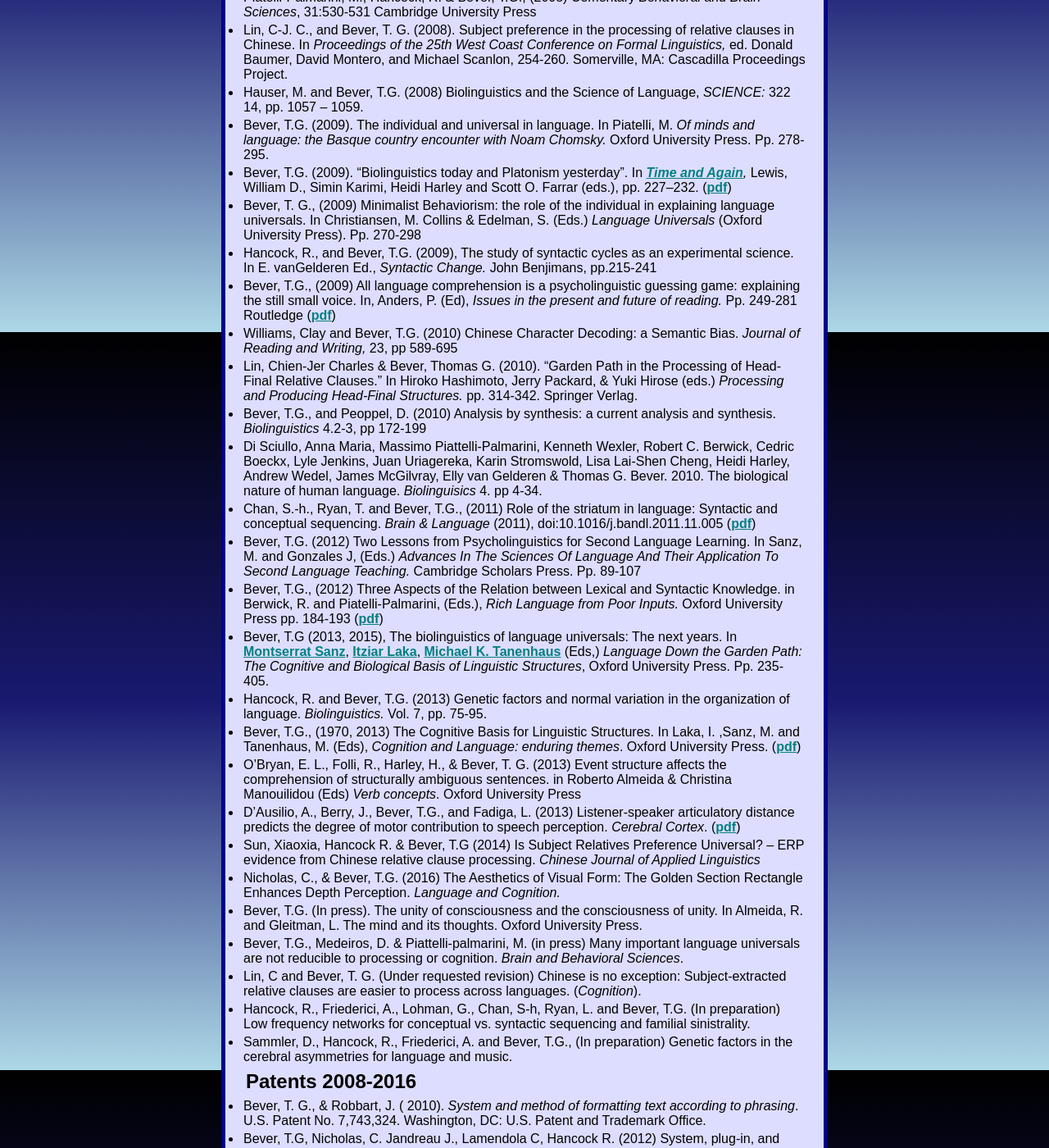
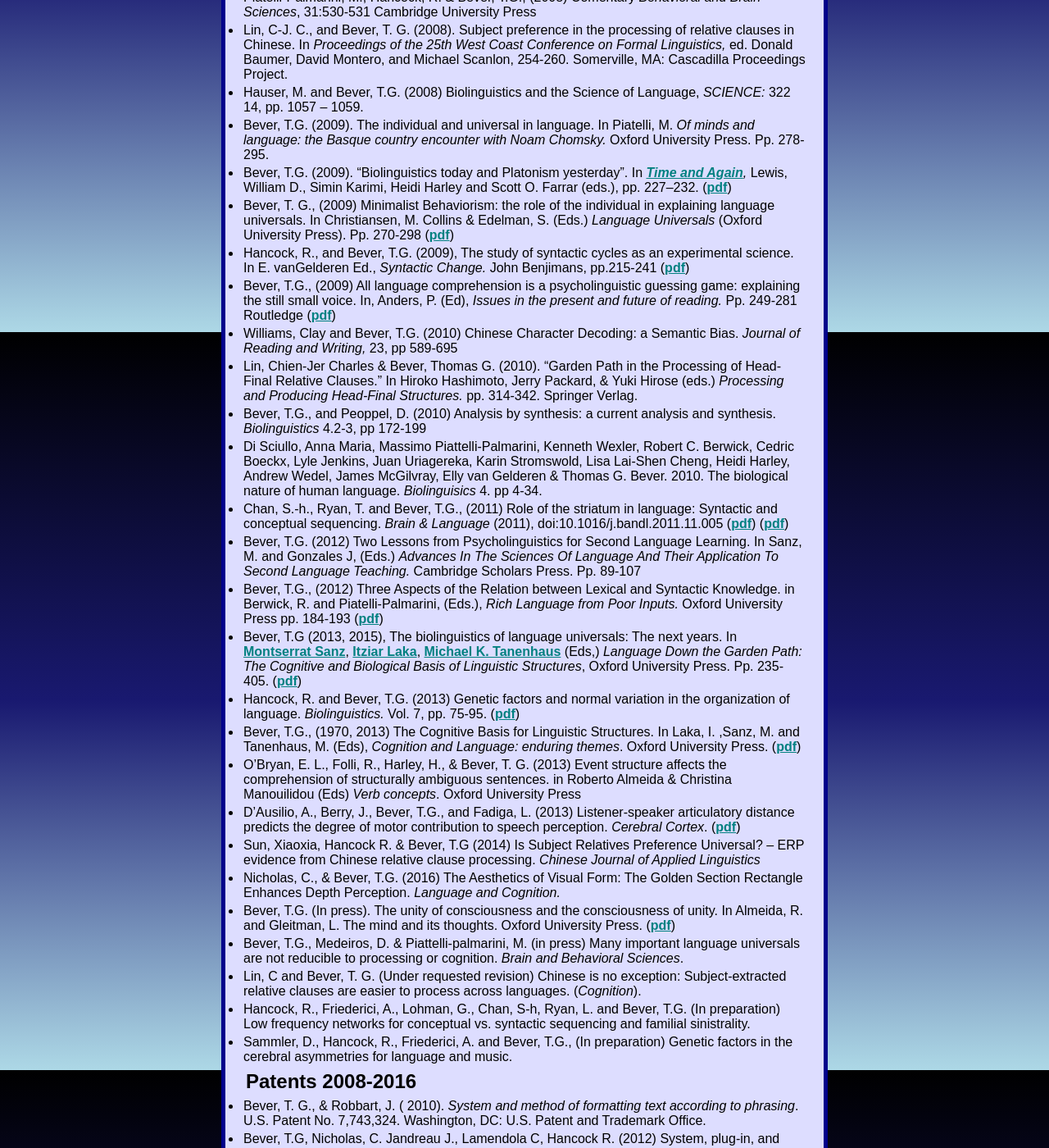
Before and after one commit to coglanglab/coglanglab.github.io, a Jekyll site: the page built from papers.md, in a window 1280 px wide and 1400 px high, scrolled down 1395 px. Shown: the whole window at 82% size. Built offline with Jekyll 4.4.1, drawn with Linux system fonts in a browser that asks for light colours; our own code applies the rules of GitHub Pages for plain Markdown files; some of the changed text lies outside the part shown.

Commit message:
even more articles

```diff
--- a/papers.md
+++ b/papers.md
@@ -87,13 +87,8 @@ Teaching Experience
     Piatelli, M. *Of minds and language: the Basque country encounter
     with Noam Chomsky.* Oxford University Press. Pp. 278-295.
 -   Bever, T.G. (2009). "Biolinguistics today and Platonism yesterday".  In *[Time and Again](http://www.benjamins.nl/cgi-bin/t_bookview.cgi?bookid=LA%20135),* Lewis, William D., Simin Karimi, Heidi Harley and Scott O. Farrar (eds.), pp. 227–232. ([pdf](articles/bever_2009_TerryFestschrift.pdf))
--   Bever, T. G., (2009) Minimalist Behaviorism: the role of the
-    individual in explaining language universals. In Christiansen, M.
-    Collins & Edelman, S. (Eds.) *Language Universals* (Oxford
-    University Press). Pp. 270-298
--   Hancock, R., and Bever, T.G. (2009), The study of syntactic cycles
-    as an experimental science. In E. vanGelderen Ed., *Syntactic
-    Change.* John Benjimans, pp.215-241
+-   Bever, T. G., (2009) Minimalist Behaviorism: the role of the individual in explaining language universals. In Christiansen, M.  Collins & Edelman, S. (Eds.) *Language Universals* (Oxford University Press). Pp. 270-298 ([pdf](articles/Cornell_UniversalsfinalRS.pdf))
+-   Hancock, R., and Bever, T.G. (2009), The study of syntactic cycles as an experimental science. In E. vanGelderen Ed., *Syntactic Change.* John Benjimans, pp.215-241 ([pdf](articles/Hancock&BeverCYCLES.pdf))
 -   Bever, T.G., (2009) All language comprehension is a psycholinguistic guessing game: explaining the still small voice. In, Anders, P.  (Ed), *Issues in the present and future of reading.* Pp. 249-281 Routledge ([pdf](articles/BEVERGoodmanpaperRs.pdf))
 -   Williams, Clay and Bever, T.G. (2010) Chinese Character Decoding: a
     Semantic Bias. *Journal of Reading and Writing,* 23, pp 589-695
@@ -108,25 +103,14 @@ Teaching Experience
     Karin Stromswold, Lisa Lai-Shen Cheng, Heidi Harley, Andrew Wedel,
     James McGilvray, Elly van Gelderen & Thomas G. Bever. 2010. The
     biological nature of human language. *Biolinguisics* 4. pp 4-34.
--   Chan, S.-h., Ryan, T. and Bever, T.G., (2011) Role of the striatum in language: Syntactic and conceptual sequencing. *Brain & Language* (2011), doi:10.1016/j.bandl.2011.11.005 ([pdf](articles/Chan?.Bever.pdf))
+-   Chan, S.-h., Ryan, T. and Bever, T.G., (2011) Role of the striatum in language: Syntactic and conceptual sequencing. *Brain & Language* (2011), doi:10.1016/j.bandl.2011.11.005 ([pdf](articles/Chan?.Bever.pdf)) ([pdf](articles/ChanEtAl2013.pdf))
 -   Bever, T.G. (2012) Two Lessons from Psycholinguistics for Second
     Language Learning. In Sanz, M. and Gonzales J, (Eds.) *Advances In
     The Sciences Of Language And Their Application To Second Language
     Teaching.* Cambridge Scholars Press. Pp. 89-107
 -   Bever, T.G., (2012) Three Aspects of the Relation between Lexical and Syntactic Knowledge. in Berwick, R. and Piatelli-Palmarini, (Eds.), *Rich Language from Poor Inputs.* Oxford University Press pp. 184-193 ([pdf](articles/Bever_for_Carol_volume.pdf))
--   Bever, T.G (2013, 2015), The biolinguistics of language universals:
-    The next years. In [Montserrat
-    Sanz](http://www.amazon.com/s/ref=dp_byline_sr_book_1?ie=UTF8&field-author=Montserrat+Sanz&search-alias=books&text=Montserrat+Sanz&sort=relevancerank),
-    [Itziar
-    Laka](http://www.amazon.com/s/ref=dp_byline_sr_book_2?ie=UTF8&field-author=Itziar+Laka&search-alias=books&text=Itziar+Laka&sort=relevancerank),
-    [Michael K.
-    Tanenhaus](http://www.amazon.com/Michael-K.-Tanenhaus/e/B00J5YVECK/ref=dp_byline_cont_book_3)
-    (Eds,) *Language Down the Garden Path: The Cognitive and Biological
-    Basis of Linguistic Structures*, Oxford University Press. Pp.
-    235-405.
--   Hancock, R. and Bever, T.G. (2013) Genetic factors and normal
-    variation in the organization of language. *Biolinguistics.* Vol. 7,
-    pp. 75-95.
+-   Bever, T.G (2013, 2015), The biolinguistics of language universals: The next years. In [Montserrat Sanz](http://www.amazon.com/s/ref=dp_byline_sr_book_1?ie=UTF8&field-author=Montserrat+Sanz&search-alias=books&text=Montserrat+Sanz&sort=relevancerank), [Itziar Laka](http://www.amazon.com/s/ref=dp_byline_sr_book_2?ie=UTF8&field-author=Itziar+Laka&search-alias=books&text=Itziar+Laka&sort=relevancerank), [Michael K.  Tanenhaus](http://www.amazon.com/Michael-K.-Tanenhaus/e/B00J5YVECK/ref=dp_byline_cont_book_3) (Eds,) *Language Down the Garden Path: The Cognitive and Biological Basis of Linguistic Structures*, Oxford University Press. Pp.  235-405. ([pdf](articles/Chapter_22._Bever_TGB.pdf))
+-   Hancock, R. and Bever, T.G. (2013) Genetic factors and normal variation in the organization of language. *Biolinguistics.* Vol. 7, pp. 75-95. ([pdf](articles/HancockBeverBiolinguistics.pdf))
 -   Bever, T.G., (1970, 2013) The Cognitive Basis for Linguistic Structures. In Laka, I. ,Sanz, M. and Tanenhaus, M. (Eds), *Cognition and Language: enduring themes*. Oxford University Press. ([pdf](articles/Bever_1970_2013_Cognitive_Basis_for_Linguistic_Structures.pdf))
 -   O'Bryan, E. L., Folli, R., Harley, H., & Bever, T. G. (2013) Event
     structure affects the comprehension of structurally ambiguous
@@ -139,9 +123,7 @@ Teaching Experience
 -   Nicholas, C., & Bever, T.G. (2016) The Aesthetics of Visual Form:
     The Golden Section Rectangle Enhances Depth Perception. *Language
     and Cognition.*
--   Bever, T.G. (In press). The unity of consciousness and the
-    consciousness of unity. In Almeida, R. and Gleitman, L. The mind and
-    its thoughts. Oxford University Press.
+-   Bever, T.G. (In press). The unity of consciousness and the consciousness of unity. In Almeida, R. and Gleitman, L. The mind and its thoughts. Oxford University Press. ([pdf](articles/fodorschriftSept6.pdf))
 -   Bever, T.G., Medeiros, D. & Piattelli-palmarini, M. (in press) Many
     important language universals are not reducible to processing or
     cognition. *Brain and Behavioral Sciences*.
@@ -192,9 +174,7 @@ Psychology and Cognitive Science
     and belief* (pp. 314-356). University of Arizona Press.
 -   Bever, T.G. (1984). The road from behaviorism to rationalism. In H.L. Roitblat, T.G. Bever, & H.S. Terrace (Eds.) *Animal cognition* (pp. 61-73). Hillsdale, NJ: Lawrence Erlbaum Associates. ([pdf](articles/bever_1982_RoadtoRationalism.pdf))
 -   Bever, T.G. (1982). Some implications of the non-specific bases of language. In L. Gleitman, L. and E. Wanner (Eds.), *Language development - the state of the art* (pp. 429-449). Cambridge University Press. ([pdf](articles/bever_1982_NonspecificBases.pdf))
--   Katz, J.J., & Bever, T.G. (1976). The fall and rise of empiricism.
-    In T.G. Bever, J.J. Katz, & D.T. Langendoen (Eds.), *An integrated
-    theory of linguistic ability.* New York: T.Y. Crowell Press.
+-   Katz, J.J., & Bever, T.G. (1976). The fall and rise of empiricism.  In T.G. Bever, J.J. Katz, & D.T. Langendoen (Eds.), *An integrated theory of linguistic ability.* New York: T.Y. Crowell Press. ([pdf](articles/Katz&Bever_1976_-The_rise_and_fall_of_empiricism.pdf))
 -   Bever, T.G. (1975). Some theoretical and empirical issues that arise
     if we insist on distinguishing language and thought. In D. Aaronson
     & F. Rieber (Eds.), *Developmental psycholinguistics and
@@ -213,13 +193,12 @@ Psychology and Cognitive Science
 -   Townsend, D.J., Carrithers, C., & Bever, T.G. (2001). Familial
     Handedness and Access to Words, Meaning, and Syntax during Sentence
     Comprehension. *Brain and Language,* 78, 308-331.
--   LaMendola, N. and Bever, T.G. (1997). Peripheral and Cerebral
-    Asymmetries in the Rat. *Science*, Vol. 278, 17 October 1997,
-    pp.483-486.
+-   LaMendola, N. and Bever, T.G. (1997). Peripheral and Cerebral Asymmetries in the Rat. *Science*, Vol. 278, 17 October 1997, pp.483-486. ([pdf](articles/LaMendola&Bever_1997_-Peripheral_and_cerebral_asymmetries_in_the_rat.pdf))
 -   Bever, T.G., Carrithers, C., Cowart, W., & Townsend, D.J. (1989).  Language processing and familial handedness. In A. Galaburda (Ed.), *From neurons to reading*. Cambridge, MA: MIT Press. ([pdf](articles/Bever&Carrithers,Cowart&Townsend_1989_-From_reading_to_neurons[Galaburda].pdf))
 -   Bever, T.G., Carrithers, C., & Townsend, D.J. (1987). A tale of two brains -or- The sinistral quasimodularity of language. In Proceedings of the Ninth Annual Cognitive Science Society Meetings (pp. 764-773), Lawrence Erlbaum Associates. ([pdf](articles/Bever,Carrithers&Townsend_1987_-A_tale_of_two_brains_OR_the_sinistral_quasimodularity_of_language.pdf))
 -   Bever, T.G. (1983). Cerebral lateralization, cognitive asymmetry, and human consciousness. In E. Perecman and J. Brown (Eds.), *Cognitive processing in the right hemisphere* (19-39). New York: Academic Press, New York. ([pdf](articles/BeverConsciousnessDateless.pdf))
--   Bever, T.G. (1980). Broca and Lashley were right: cerebral dominance is an accident of growth. In D. Kaplan, & N. Chomsky, (Eds.), *Biology and language* (186-232). Cambridge, MA: MIT Press.  -   Kellar, L.A., & Bever, T.G. (1980). Hemispheric asymmetries in the perception of musical intervals as a function of musical experience and family handedness background. *Brain and Language*, 10, 24-38. ([pdf](articles/BrocaLashley.pdf))
+-   Bever, T.G. (1980). Broca and Lashley were right: cerebral dominance is an accident of growth. In D. Kaplan, & N. Chomsky, (Eds.), *Biology and language* (186-232). Cambridge, MA: MIT Press. ([pdf](articles/BrocaLashley.pdf))
+-   Kellar, L.A., & Bever, T.G. (1980). Hemispheric asymmetries in the perception of musical intervals as a function of musical experience and family handedness background. *Brain and Language*, 10, 24-38.  ([pdf](articles/Kellar_and_Bever_1980_Hemispheric_asymmetries_in_music....&familial_handedness.pdf))
 -   Bever, T.G. (1975). Cerebral asymmetries in humans are due to the
     differentiation of two incompatible processes: Holistic and
     analytic. In D. Aaronson, & R. Rieber, R. (Eds.), *Developmental
@@ -284,9 +263,7 @@ Psychology and Cognitive Science
     01*](http://journals.cambridge.org/action/displayIssue?jid=JCL&volumeId=19&seriesId=0&issueId=01),
     pp 1-17
 -   Bever, T.G., & Hansen, R.E. (1988). The induction of mental structures while learning to use symbolic systems. In Proceedings of the Tenth Annual Meeting of The Cognitive Science Society, Hillsdale, NJ: Lawrence Erlbaum Assoc. ([pdf](articles/Bever&Hansen_1980_-Induction_of_mental_structures_while_learning_to_use_symbolic_systems.pdf))
--   Gergely, G., & Bever, T.G. (1986). Relatedness intuitions and the
-    mental representation of causative verbs in adults and children.
-    *Cognition,* 23, 211-277.
+-   Gergely, G., & Bever, T.G. (1986). Relatedness intuitions and the mental representation of causative verbs in adults and children.  *Cognition,* 23, 211-277. ([pdf](articles/Gergely&Bever_1986_.pdf))
 -   Bever, T.G. (1982). Regression in the service of development. In Bever et al. (Eds.), *Regression in child development* (pp 153-188).  Hillsdale, NJ: Lawrence Erlbaum. ([pdf](articles/bever_1982_RegressionInService.pdf))
 -   Slobin, D.I., & Bever, T.G. (1982). Children use canonical sentence
     schemas: A crosslinguistic study of word order and inflections.
@@ -314,16 +291,12 @@ Psychology and Cognitive Science
 Psycholinguistics
 -----------------
 
--   Jackson, S.R., Townsend, D.J., and Bever, T.G. (2005) Separating
-    similar effects of conjunction and intonation in the resolution of
-    lexical ambiguity. *Studia Linguistica* 59(2/3), pp.259
+-   Jackson, S.R., Townsend, D.J., and Bever, T.G. (2005) Separating similar effects of conjunction and intonation in the resolution of lexical ambiguity. *Studia Linguistica* 59(2/3), pp.259 ([pdf](articles/Jackson,Townsend&Bever.pdf))
 -   Bever, T.G., & Townsend, D.J., (2001). Some sentences on our consciousness of sentences. In R. Dupoux (Ed.), *Language, Brain and Cognitive Development*. Pp. 145-155. Cambridge, MA, MIT Press. ([pdf](articles/bever&Townsend2001.pdf))
 -   Townsend, D.J., Hoover, M., & Bever, T.G. (2000). Word Monitoring
     Tasks Interact With Levels Of Representation During Speech
     Comprehension, *Journal of Psycholinguistic Research,* 29, 265-274.
--   Bever, T.G., Sanz, M., & Townsend, D.J. (1998). The Emperor's
-    Psycholinguistics. *Journal of Psycholinguistic Research,* Vol. 27,
-    No. 2, 1998.
+-   Bever, T.G., Sanz, M., & Townsend, D.J. (1998). The Emperor's Psycholinguistics. *Journal of Psycholinguistic Research,* Vol. 27, No. 2, 1998. ([pdf](articles/Emperor's_psycholinguistics.pdf))
 -   Bever, Thomas G., (1996). Experimental psycholinguistics: Then, now
     and thence. In Willem J.M. Levelt (Ed.), *Advanced
     Psycholinguistics,* (pp.7-16). Max Planck Institute, Nijmegen.
@@ -336,16 +309,9 @@ Psycholinguistics
     Annual Conference of the Cognitive Science Society*. Hillsdale, NJ:
     Lawrence Erlbaum Associates.
 -   McElree, B., & Bever, T.G. (1989). The psychological reality of linguistically defined gaps. *Journal of Psycholinguistic Research: Special Issue on Sentence Processing*. ([pdf](articles/Bever&McElree_1989_-Psychological_reality_of_linguistically_defined_gaps.pdf))
--   Cloitre, M., & Bever, T.G. (1988). Linguistic anaphors, levels of
-    representation, and discourse. *Language and Cognitive Processes,*
-    3(4). 293-322.
--   Gerken, L.A., & Bever, T.G. (1986). Linguistic intuitions are the
-    result of interactions between perceptual processes and linguistic
-    universals. *Cognitive Science*, 10, 457-476.
--   Janus, R.A., & Bever, T.G. (1985). Processing of metaphoric
-    language: an investigation of the 3-stage model of metaphor
-    comprehension. *Journal of Psycholinguistic Research*, 14(5),
-    473-489.
+-   Cloitre, M., & Bever, T.G. (1988). Linguistic anaphors, levels of representation, and discourse. *Language and Cognitive Processes,* 3(4). 293-322. ([pdf](articles/Cloitre&Bever_1988_-Linguistic_anaphors,_levels_of_representation,_and_discourse.pdf))
+-   Gerken, L.A., & Bever, T.G. (1986). Linguistic intuitions are the result of interactions between perceptual processes and linguistic universals. *Cognitive Science*, 10, 457-476. ([pdf](articles/Gerken&Bever_1986_-Linguistic_intuitions_are_the_result_of_interactions_between_perceptual_processes_and_linguistic_universals.pdf))
+-   Janus, R.A., & Bever, T.G. (1985). Processing of metaphoric language: an investigation of the 3-stage model of metaphor comprehension. *Journal of Psycholinguistic Research*, 14(5), 473-489. ([pdf](articles/Janus&Bever_1985_-Processing_of_metaphoric_language_-_An_investigation_of_the_3-stage_model_of_metaphor_comprehension.pdf))
 -   Townsend, D.J., & Bever, T.G. (1982). Natural units of
     representation interact during sentence comprehension. *Journal of
     Verbal Learning and Verbal Behavior,* 21, 688-703.
@@ -399,12 +365,8 @@ Psycholinguistics
 -   Foss, D., Bever, T.G., & Silver, M. (1968). The comprehension and verification of ambiguous sentences. *Perception and Psychophysics,* 4, pp. 304-306. ([pdf](articles/1968_comprehension.pdf))
 -   MacKay, D.G., & Bever, T.G. (1967). In search of ambiguity.
     *Perception and Psychophysics*, 2, 193-200.
--   Garrett, M., Bever, T.G., & Fodor, J.A. (1966). The active use of
-    grammar in speech perception. *Perception and Psychophysics,* 1,
-    30-32.
--   Fodor, J.A., & Bever, T.G. (1965). The psychological reality of
-    linguistic segments. *Journal of Verbal Learning and Verbal
-    Behavior,* 4, 414 - 420.
+-   Garrett, M., Bever, T.G., & Fodor, J.A. (1966). The active use of grammar in speech perception. *Perception and Psychophysics,* 1, 30-32. ([pdf](articles/Garrett_Bever_Fodor_1966_The_Active_Use_of_Grammar_in_Speech_Perception.pdf))
+-   Fodor, J.A., & Bever, T.G. (1965). The psychological reality of linguistic segments. *Journal of Verbal Learning and Verbal Behavior,* 4, 414 - 420. ([pdf](articles/FodorBeverClicks.pdf))
 
 #### Reading
 
```
Also changed, not shown: 10 other files.
